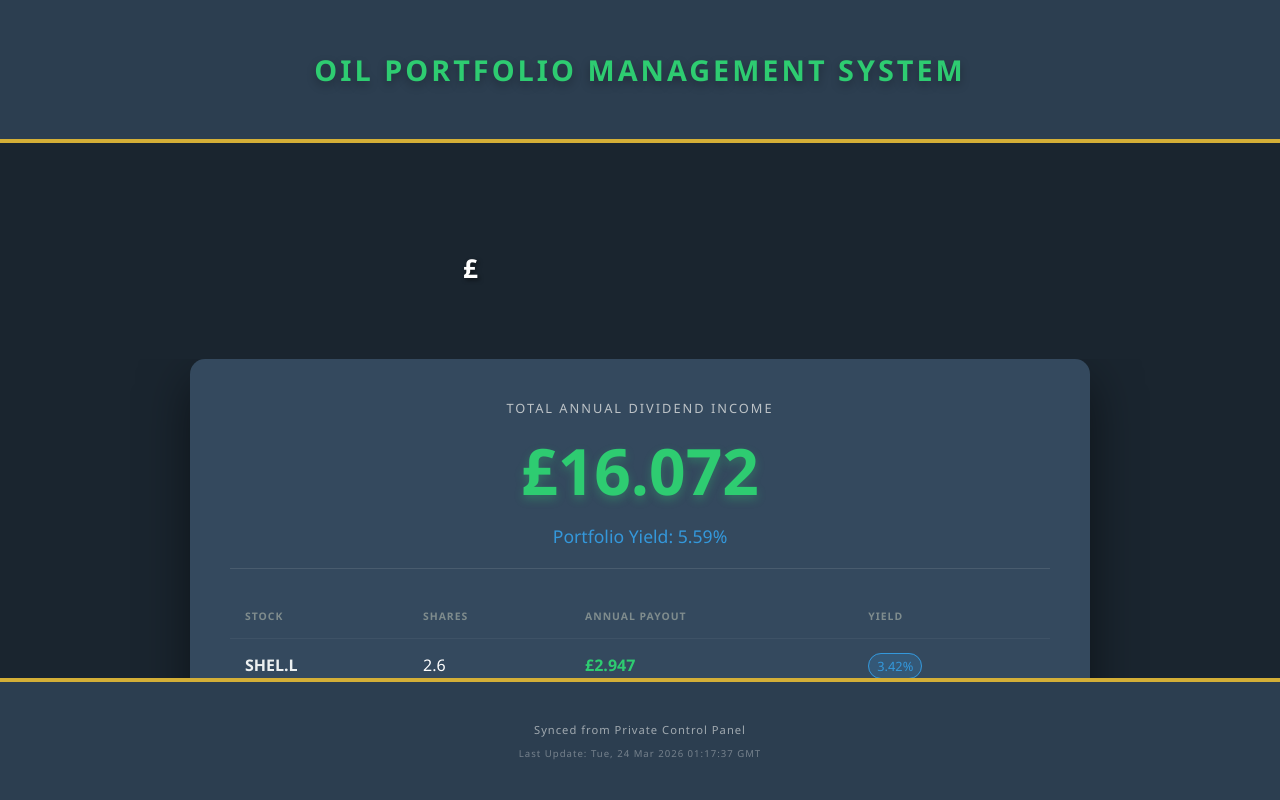
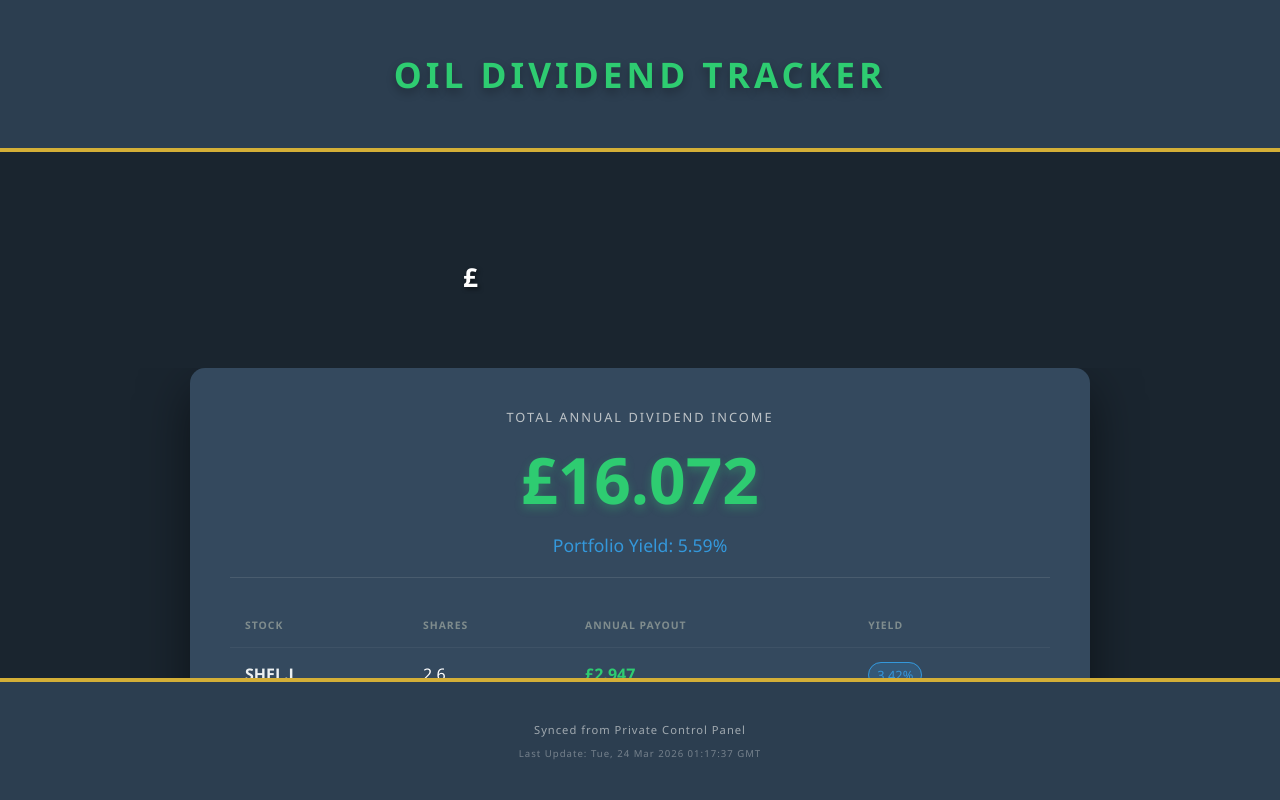
Before and after one commit to daleystonks/oil, a plain HTML site: page index.html in a window 1280 px wide. Drawn offline with Linux system fonts and the light colour scheme; a script that the page names is missing.

Commit message:
Add files via upload

```diff
--- a/index.html
+++ b/index.html
@@ -2,7 +2,7 @@
 <html lang="en">
 <head>
     <meta charset="UTF-8">
-    <title>Oil Portfolio & Dividend Tracker</title>
+    <title>Oil Dividend Tracker</title>
     <style>
         /* Global Styles - No text selection allowed anywhere */
         html, body {
@@ -20,7 +20,7 @@
             -ms-user-select: none;
         }
 
-        /* Header Section */
+        /* Header Section - Doubled height with Gold Border */
         .header-spacer {
             padding: 50px 20px;
             text-align: center;
@@ -32,15 +32,15 @@
 
         .header-logo {
             margin: 0;
-            font-size: 1.8rem;
+            font-size: 2.2rem; /* Slightly larger now that text is shorter */
             font-weight: 800;
-            letter-spacing: 3px;
+            letter-spacing: 4px;
             text-transform: uppercase;
             color: #2ecc71;
             text-shadow: 0px 4px 10px rgba(0, 0, 0, 0.3);
         }
 
-        /* Footer Section */
+        /* Footer Section - Matching Gold Border */
         footer {
             padding: 40px 20px;
             background: #2c3e50;
@@ -51,12 +51,11 @@
             letter-spacing: 1px;
         }
 
-        /* Market Bar & Widget Container */
         .market-bar { width: 100%; background: #1a252f; display: flex; justify-content: center; padding: 60px 0 30px 0; }
 
         .widget-wrapper { position: relative; width: 350px; height: 126px; }
 
-        /* The Overlay £ Sign */
+        /* The Overlay £ Sign for Brent Widget */
         .widget-wrapper::before {
             content: "£";
             position: absolute;
@@ -76,10 +75,9 @@
             background: transparent !important;
             padding-left: 10px;
             box-sizing: border-box;
-            pointer-events: none; /* Prevents clicks on the TradingView links */
+            pointer-events: none;
         }
 
-        /* Main Content Layout */
         .main-wrapper { flex: 1; display: flex; flex-direction: column; align-items: center; padding: 0 20px 60px 20px; overflow-y: auto; }
 
         .container {
@@ -98,17 +96,15 @@
         .big-number { font-size: 4em; font-weight: bold; color: #2ecc71; margin: 10px 0; text-shadow: 0 4px 10px rgba(46, 204, 113, 0.3); }
         .avg-yield-text { font-size: 1.1em; color: #3498db; font-weight: 300; }
 
-        /* Table Styling */
         table { width: 100%; border-collapse: collapse; margin-top: 20px; text-align: left; }
         th, td { padding: 15px; border-bottom: 1px solid rgba(255,255,255,0.05); }
         th { color: #7f8c8d; text-transform: uppercase; font-size: 0.65em; letter-spacing: 1px; }
         .ticker-name { font-weight: bold; font-size: 1em; color: #ecf0f1; }
         .yield-badge { background: rgba(52, 152, 219, 0.2); color: #3498db; padding: 3px 8px; border-radius: 20px; font-size: 0.8em; border: 1px solid #3498db; }
 
-        /* Responsive Mobile Settings */
         @media (max-width: 600px) {
             .header-spacer, footer { padding: 30px 10px; }
-            .header-logo { font-size: 1.1rem; }
+            .header-logo { font-size: 1.4rem; }
             .market-bar { padding: 40px 0 20px 0; }
             .widget-wrapper { width: 100%; }
         }
@@ -117,7 +113,7 @@
 <body>
 
 <div class="header-spacer">
-    <div class="header-logo">OIL PORTFOLIO MANAGEMENT SYSTEM</div>
+    <div class="header-logo">OIL DIVIDEND TRACKER</div>
 </div>
 
 <div class="market-bar">
```
